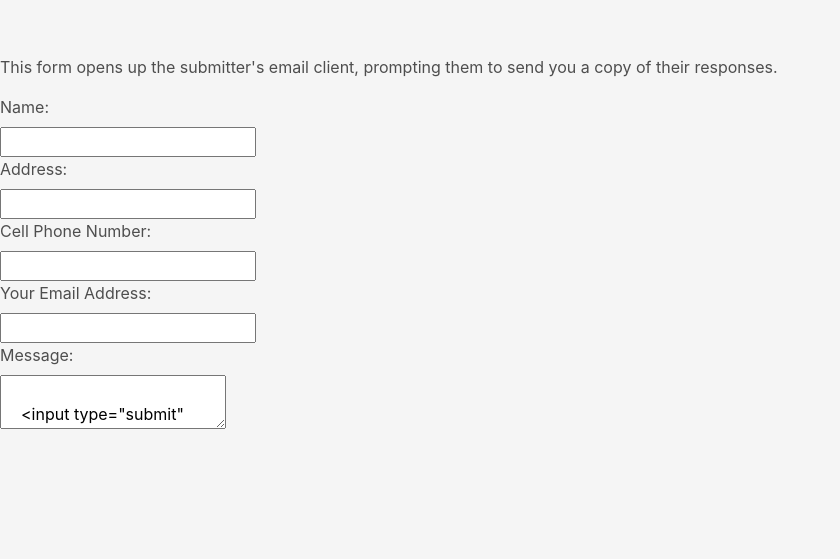
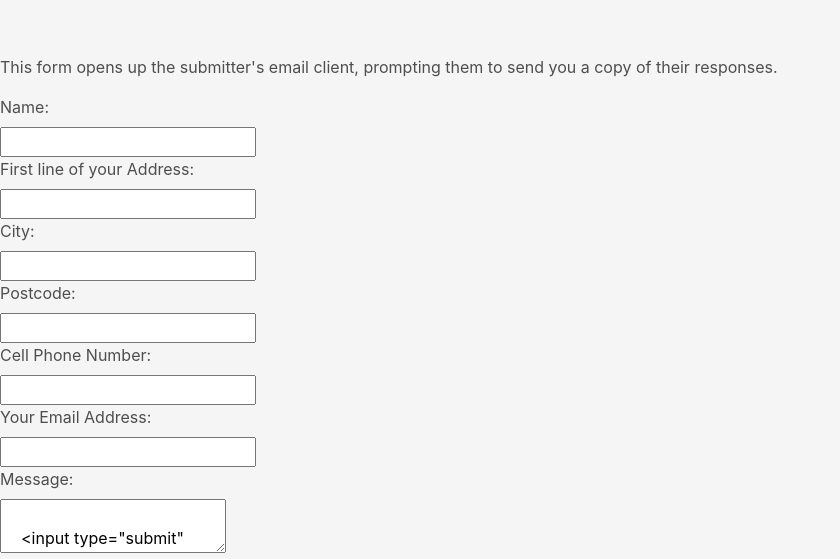
Before and after one commit to jamiecoleman92/jamiecoleman92.github.io, a plain HTML site: page loqate_test.html in a window 1280 px wide. Shown: the part 1507-2066 px from the top of the page, without its empty margins (0-840 px from the left). Before the commit the page ends 1942 px from the top, so only its background shows below. Drawn offline with Linux system fonts and the light colour scheme.

Commit message:
add new address fields for loqate test

```diff
--- a/loqate_test.html
+++ b/loqate_test.html
@@ -142,14 +142,20 @@
     <label for="name">Name:</label><br>
     <input type="text" id="name" name="name"><br>
 
-    <label for="name">Address:</label><br>
-    <input type="text" id="name" name="name"><br>
+    <label for="name">First line of your Address:</label><br>
+    <input type="text" id="address" name="address"><br>
+
+    <label for="name">City:</label><br>
+    <input type="text" id="addresscity" name="addresscity"><br>
+
+    <label for="name">Postcode:</label><br>
+    <input type="text" id="addresscode" name="addresscode"><br>
 
     <label for="name">Cell Phone Number:</label><br>
-    <input type="text" id="name" name="name"><br>
+    <input type="text" id="phone" name="phone"><br>
 
     <label for="name">Your Email Address:</label><br>
-    <input type="text" id="name" name="name"><br>
+    <input type="text" id="email" name="email"><br>
 
 
     <label for="ContactCommentt">Message:</label><br>
```
